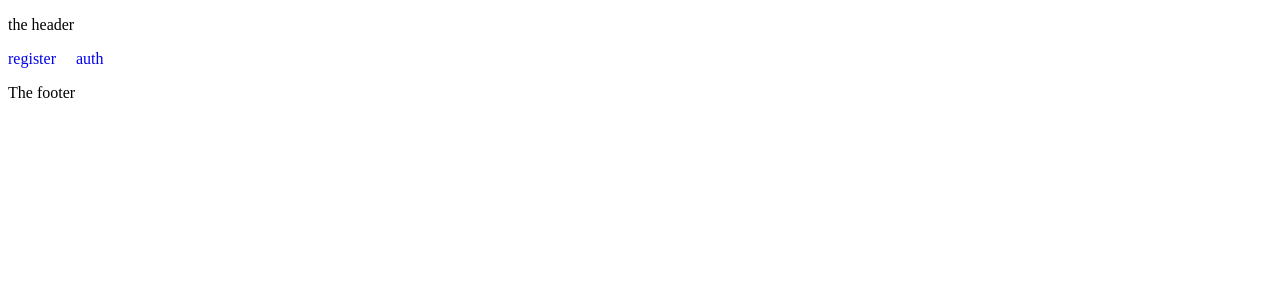
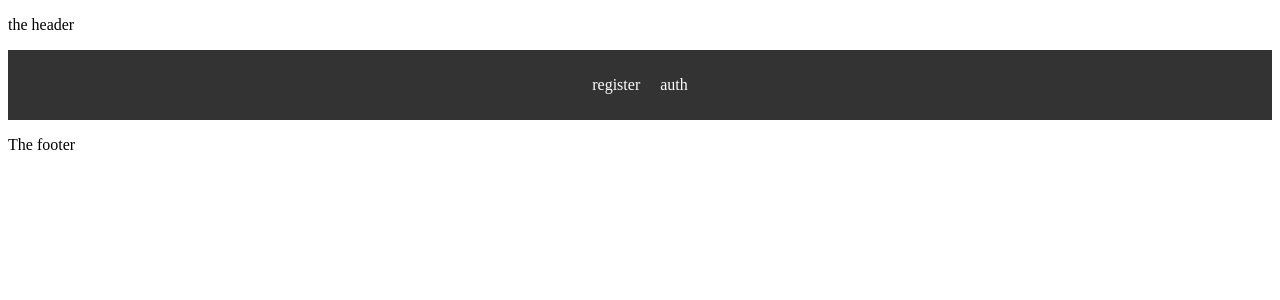
Before and after one commit to AldyColares/Front-End-Hospital-Management-System, an Angular app: page / in a window 1280 px wide. Shown: the top 300 px of the page. Built offline with nearby package versions, Linux system fonts and the light colour scheme.

Commit message:
Add decent css in router component.

```diff
--- a/src/app/app.component.html
+++ b/src/app/app.component.html
@@ -1,11 +1,14 @@
 <p> the header</p>
 
-<nav>
-  <ul>
-    <li>  <a routerLink="/register-doctor">register</a></li>
-    <li> <a routerLink="/auth-doctor">auth</a> </li>
+<nav class="navbar">
+  <ul class="navbar-menu">
+    <li class="navbar-item">
+      <a routerLink="/register-doctor">register</a>
+    </li>
+    <li class="navbar-item">
+      <a routerLink="/auth-doctor">auth</a>
+    </li>
   </ul>
-
 </nav>
 
 <router-outlet></router-outlet>
--- a/src/app/app.component.sass
+++ b/src/app/app.component.sass
@@ -1,16 +1,25 @@
-nav
+.navbar
+  background-color: #333
   color: #fff
+  padding: 10px
 
+  .navbar-menu
+    list-style: none
+    padding: 0
+    display: flex
+    justify-content: center
 
-nav ul
-  list-style: none
-  padding: 0
+    .navbar-item
+      margin: 0 10px
 
+      a
+        text-decoration: none
+        color: #fff
+        transition: color 0.2s
 
-nav li
-  display: inline
-  margin-right: 20px
+        &:hover
+          color: #ff6600
 
-
-nav a
-  text-decoration: none
+        &.active
+          font-weight: bold
+          color: #ff6600
```
